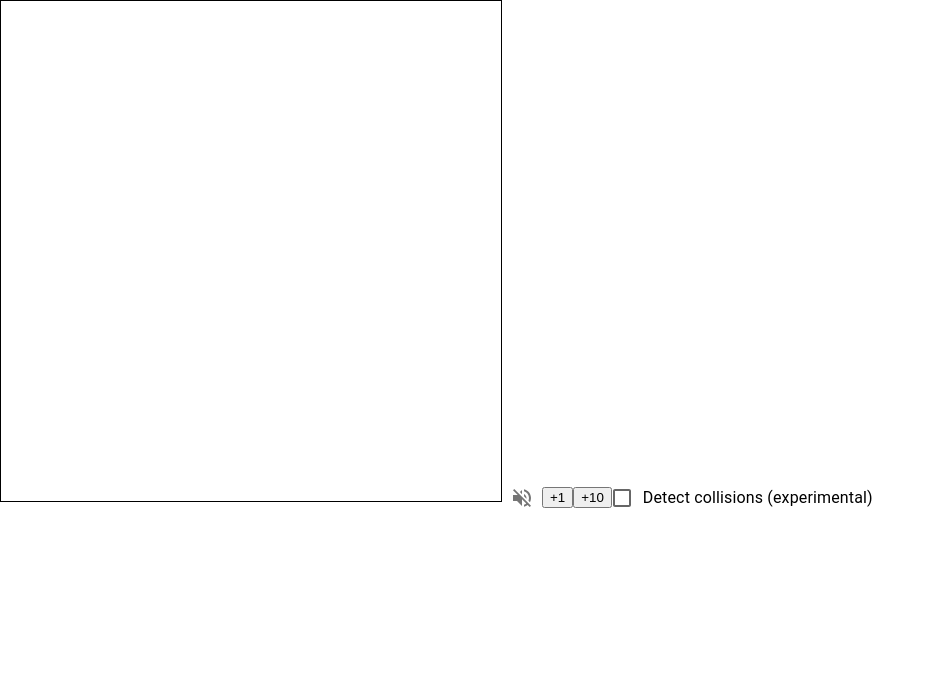
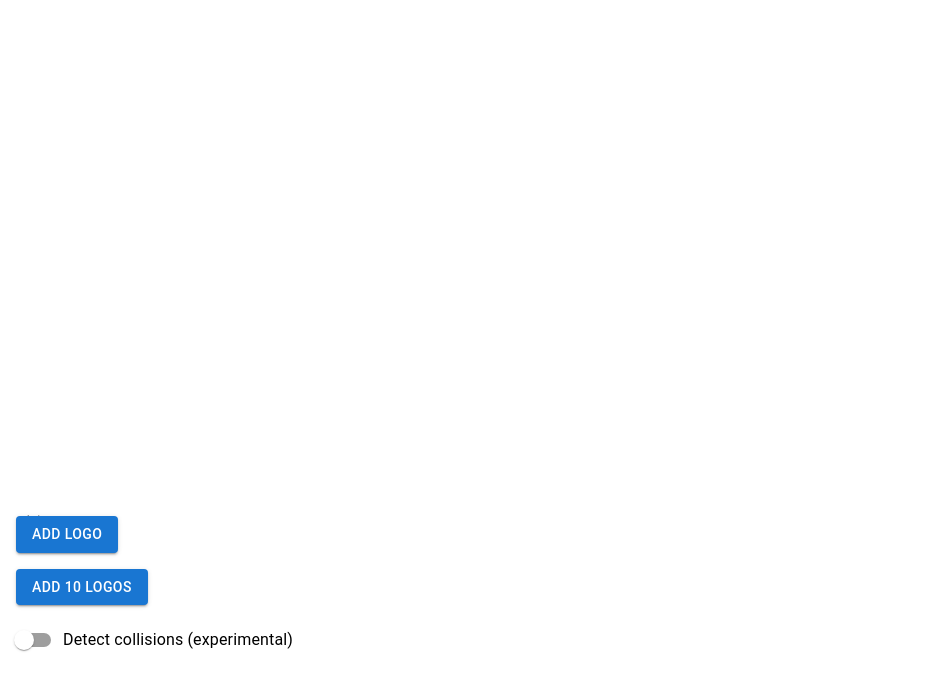
Before and after one commit to thatrobotdev/dvd-logo-simulator, a React (Create React App) app: page / in a window 1280 px wide. Shown: the top 690 px of the page, without its empty margins (0-935 px from the left). Built offline with nearby package versions, Linux system fonts and the light colour scheme; no server answers; the HTML template or start-up script is replaced by a standard one.

Commit message:
Make UI look nicer

```diff
--- a/src/App.tsx
+++ b/src/App.tsx
@@ -9,7 +9,34 @@ import * as Tone from "tone";
 import IconButton from "@mui/material/IconButton";
 import VolumeOff from "@mui/icons-material/VolumeOff";
 import VolumeUp from "@mui/icons-material/VolumeUp";
-import {Checkbox, FormControlLabel} from "@mui/material";
+import {Button, FormControlLabel, Switch} from "@mui/material";
+import styled from "styled-components";
+
+const CANVAS_WIDTH = "500px";
+const CANVAS_HEIGHT = "500px";
+
+const CanvasContainer = styled.div`
+  height: ${CANVAS_HEIGHT};
+  width: ${CANVAS_WIDTH};
+  position: relative;
+  margin-bottom: 1rem;
+  margin-left: 1rem;
+`;
+
+const Buttons = styled.div`
+  display: flex;
+  flex-direction: column;
+  align-items: flex-start;
+  gap: 1rem;
+  margin-left: 1rem;
+`;
+
+const MuteButton = styled(IconButton)`
+  position: absolute;
+  right: 0;
+  bottom: 0;
+  color: white;
+`;
 
 const App = () => {
   const DEBUG = false;
@@ -62,25 +89,41 @@ const App = () => {
 
   return (
     <>
+      <CanvasContainer>
         <Canvas
           draw={draw}
-        params={{DEBUG, DRAW_RECT}}
+          params={{
+            DEBUG,
+            DRAW_RECT,
+            canvasWidth: CANVAS_WIDTH,
+            canvasHeight: CANVAS_HEIGHT,
+          }}
           sampler={samplerRef.current}
         />
-      <IconButton onClick={toggleMute} aria-label={isMuted ? "Unmute" : "Mute"}>
+        <MuteButton
+          onClick={toggleMute}
+          aria-label={isMuted ? "Unmute" : "Mute"}
+        >
           {isMuted ? <VolumeOff /> : <VolumeUp />}
-      </IconButton>
-      <button onClick={addLogo}>+1</button>
-      <button onClick={() => spawnN(10)}>+10</button>
+        </MuteButton>
+      </CanvasContainer>
+      <Buttons>
+        <Button onClick={addLogo} variant="contained">
+          Add logo
+        </Button>
+        <Button onClick={() => spawnN(10)} variant="contained">
+          Add 10 logos
+        </Button>
         <FormControlLabel
           control={
-          <Checkbox
+            <Switch
               checked={isDetectCollisions}
               onChange={toggleDetectCollisions}
             />
           }
           label="Detect collisions (experimental)"
         />
+      </Buttons>
       <div style={{display: "none"}}>
         {/* Alt not needed, img is just a source for the canvas */}
         {/* eslint-disable-next-line jsx-a11y/alt-text */}
--- a/src/Canvas.tsx
+++ b/src/Canvas.tsx
@@ -1,5 +1,5 @@
 import {useEffect, useRef} from "react";
-import { Sampler } from "tone";
+import {Sampler} from "tone";
 import {DrawParams} from "./useLogoAnimation";
 
 interface Props {
@@ -8,6 +8,8 @@ interface Props {
   params: {
     DEBUG: boolean;
     DRAW_RECT: boolean;
+    canvasWidth: string;
+    canvasHeight: string;
   };
 }
 
@@ -15,8 +17,7 @@ const Canvas = (props: Props) => {
   const {
     draw,
     sampler,
-    params: {DEBUG, DRAW_RECT},
-    ...rest
+    params: {DEBUG, DRAW_RECT, canvasHeight, canvasWidth},
   } = props;
 
   const canvasRef = useRef<HTMLCanvasElement>(null);
@@ -76,8 +77,7 @@ const Canvas = (props: Props) => {
     <>
       <canvas
         ref={canvasRef}
-        {...rest}
-        style={{width: 500, height: 500, border: "1px solid black"}}
+        style={{width: canvasWidth, height: canvasHeight}}
       >
         <p>Bouncing DVD Logo Simulator</p>
       </canvas>
```
Lines whose indentation alone changed are shown as unchanged.
